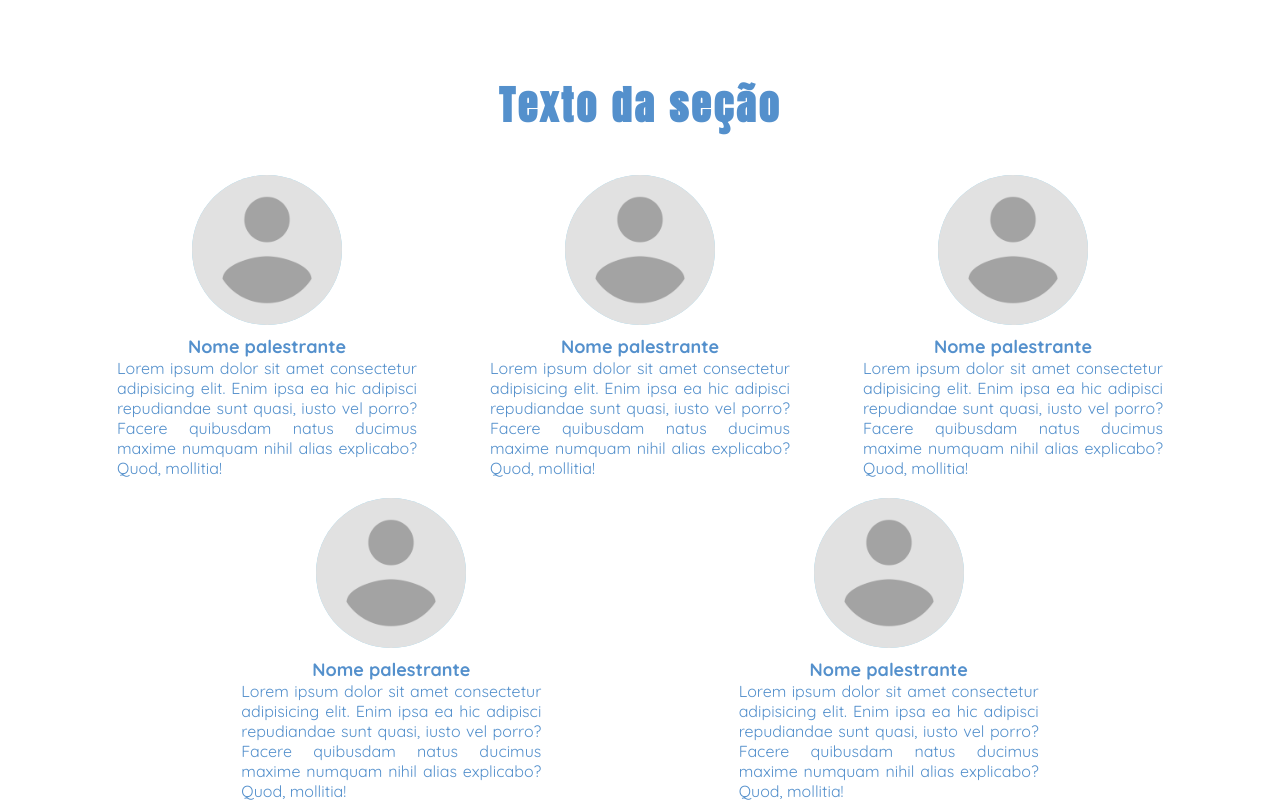
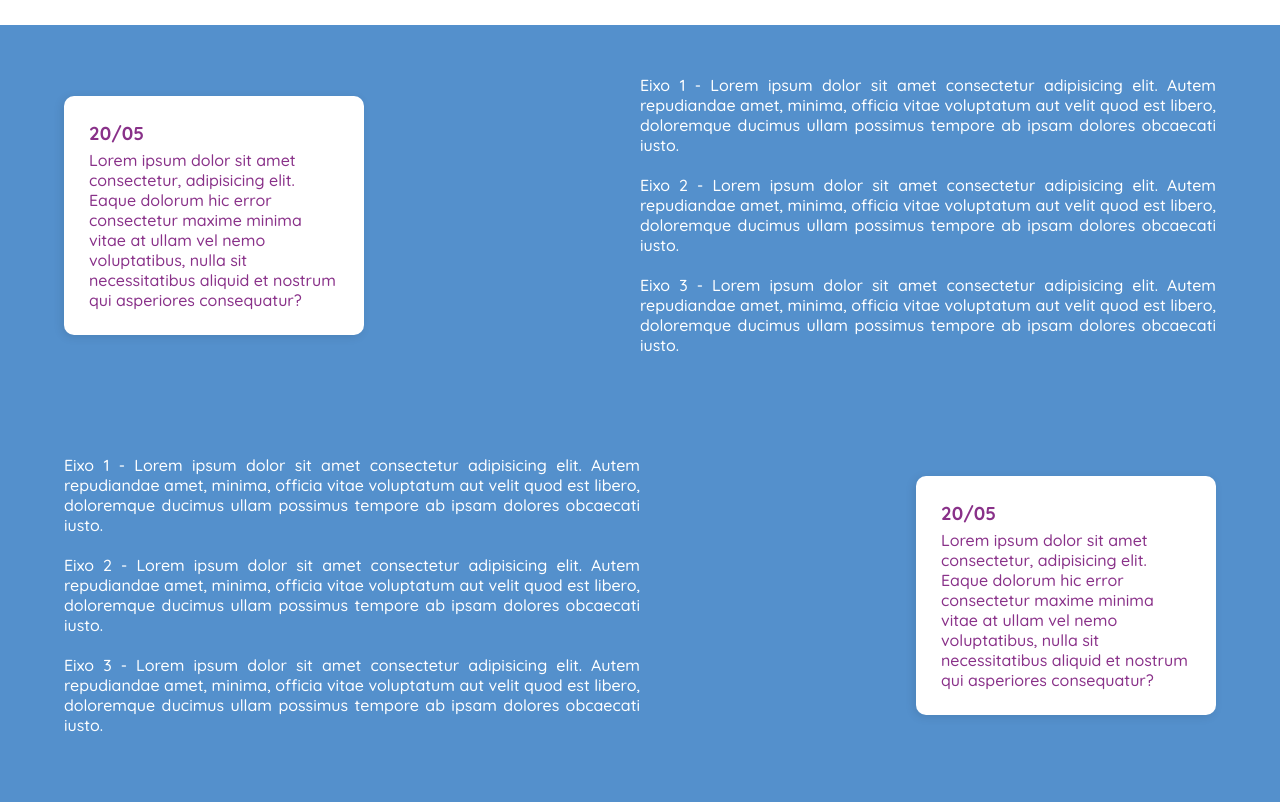
Before and after one commit to pedrohhcunha/congresso, a Next.js app: page / in a window 1280 px wide. Shown: the part 1500-2302 px from the top of the page. Built offline with nearby package versions, Linux system fonts and the light colour scheme.

Commit message:
Adiconando a seção de cronograma

```diff
--- a/components/Cronograma.jsx
+++ b/components/Cronograma.jsx
@@ -0,0 +1,47 @@
+import styles from '../styles/Cronograma.module.scss'
+
+export default function Cronograma(props) {
+    return(
+        <section className={styles.section}>
+            <div className={styles.subSection}>
+                <div className={styles.cardDia}>
+                    <h3 className={styles.dia}>20/05</h3>
+                    <p className={styles.p}>Lorem ipsum dolor sit amet consectetur, adipisicing elit. Eaque dolorum hic error consectetur maxime minima vitae at ullam vel nemo voluptatibus, nulla sit necessitatibus aliquid et nostrum qui asperiores consequatur?</p>
+                </div>
+                <div className={styles.areaContentDia}>
+                    <p className={styles.content}>
+                        Eixo 1 - Lorem ipsum dolor sit amet consectetur adipisicing elit. Autem repudiandae amet, minima, officia vitae voluptatum aut velit quod est libero, doloremque ducimus ullam possimus tempore ab ipsam dolores obcaecati iusto.
+                        <br />  <br /> Eixo 2 - Lorem ipsum dolor sit amet consectetur adipisicing elit. Autem repudiandae amet, minima, officia vitae voluptatum aut velit quod est libero, doloremque ducimus ullam possimus tempore ab ipsam dolores obcaecati iusto.
+                        <br />  <br /> Eixo 3 - Lorem ipsum dolor sit amet consectetur adipisicing elit. Autem repudiandae amet, minima, officia vitae voluptatum aut velit quod est libero, doloremque ducimus ullam possimus tempore ab ipsam dolores obcaecati iusto.
+                    </p>
+                </div>
+            </div>
+            <div className={styles.subSection}>
+                <div className={styles.areaContentDia}>
+                    <p className={styles.content}>
+                        Eixo 1 - Lorem ipsum dolor sit amet consectetur adipisicing elit. Autem repudiandae amet, minima, officia vitae voluptatum aut velit quod est libero, doloremque ducimus ullam possimus tempore ab ipsam dolores obcaecati iusto.
+                        <br />  <br /> Eixo 2 - Lorem ipsum dolor sit amet consectetur adipisicing elit. Autem repudiandae amet, minima, officia vitae voluptatum aut velit quod est libero, doloremque ducimus ullam possimus tempore ab ipsam dolores obcaecati iusto.
+                        <br />  <br /> Eixo 3 - Lorem ipsum dolor sit amet consectetur adipisicing elit. Autem repudiandae amet, minima, officia vitae voluptatum aut velit quod est libero, doloremque ducimus ullam possimus tempore ab ipsam dolores obcaecati iusto.
+                    </p>
+                </div>
+                <div className={styles.cardDia}>
+                    <h3 className={styles.dia}>20/05</h3>
+                    <p className={styles.p}>Lorem ipsum dolor sit amet consectetur, adipisicing elit. Eaque dolorum hic error consectetur maxime minima vitae at ullam vel nemo voluptatibus, nulla sit necessitatibus aliquid et nostrum qui asperiores consequatur?</p>
+                </div>
+            </div>
+            <div className={styles.subSection}>
+                <div className={styles.cardDia}>
+                    <h3 className={styles.dia}>20/05</h3>
+                    <p className={styles.p}>Lorem ipsum dolor sit amet consectetur, adipisicing elit. Eaque dolorum hic error consectetur maxime minima vitae at ullam vel nemo voluptatibus, nulla sit necessitatibus aliquid et nostrum qui asperiores consequatur?</p>
+                </div>
+                <div className={styles.areaContentDia}>
+                    <p className={styles.content}>
+                        Eixo 1 - Lorem ipsum dolor sit amet consectetur adipisicing elit. Autem repudiandae amet, minima, officia vitae voluptatum aut velit quod est libero, doloremque ducimus ullam possimus tempore ab ipsam dolores obcaecati iusto.
+                        <br />  <br /> Eixo 2 - Lorem ipsum dolor sit amet consectetur adipisicing elit. Autem repudiandae amet, minima, officia vitae voluptatum aut velit quod est libero, doloremque ducimus ullam possimus tempore ab ipsam dolores obcaecati iusto.
+                        <br />  <br /> Eixo 3 - Lorem ipsum dolor sit amet consectetur adipisicing elit. Autem repudiandae amet, minima, officia vitae voluptatum aut velit quod est libero, doloremque ducimus ullam possimus tempore ab ipsam dolores obcaecati iusto.
+                    </p>
+                </div>
+            </div>
+        </section>
+    )
+}
--- a/pages/index.jsx
+++ b/pages/index.jsx
@@ -18,6 +18,7 @@ export default function Home() {
       <Inicio />
       <Sobre />
       <Diferenciais />
+      <Cronograma />
       <Palestrantes />
       <Parceiros />
     </main>
--- /dev/null
+++ b/styles/Cronograma.module.scss
@@ -0,0 +1,45 @@
+.section{
+    background-color: var(--blue);
+    padding: 0 5vw;
+
+    .subSection{
+        display: flex;
+        align-items: center;
+        justify-content: space-between;
+        width: 100%;
+        padding: 50px 0;
+
+        .cardDia{
+            width: 300px;
+            background-color: var(--white);
+            border-radius: 10px;
+            -webkit-border-radius: 10px;
+            -moz-border-radius: 10px;
+            -ms-border-radius: 10px;
+            -o-border-radius: 10px;
+            padding: 25px;
+            color: var(--purple);
+            box-shadow: -2px 2px 10px rgba(0, 0, 0, .1);
+
+            .dia{
+                font-weight: 800;
+                margin-bottom: 5px;
+            }
+
+            .p{
+                font-weight: 500;
+
+            }
+        }
+
+        .areaContentDia{
+            width: 50%;
+
+            .content{
+                color: var(--white);
+                font-weight: 500;
+                text-align: justify;
+            }
+        }
+    }
+}
```
